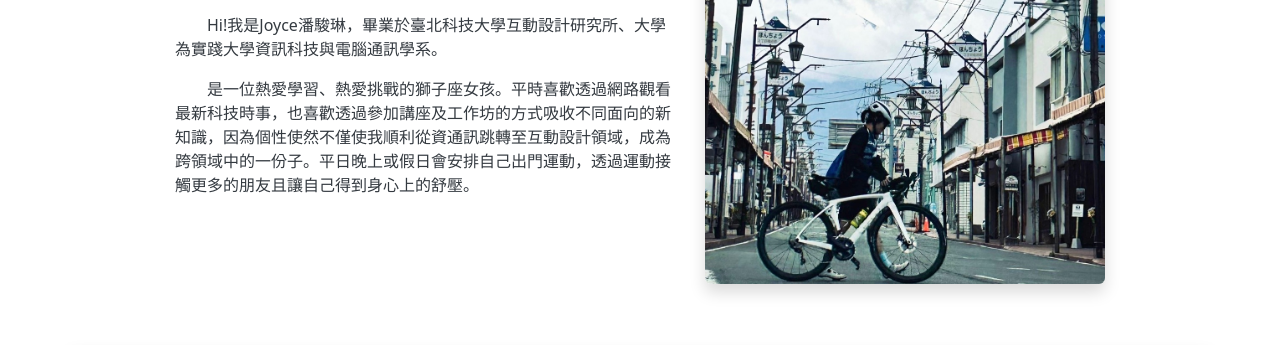
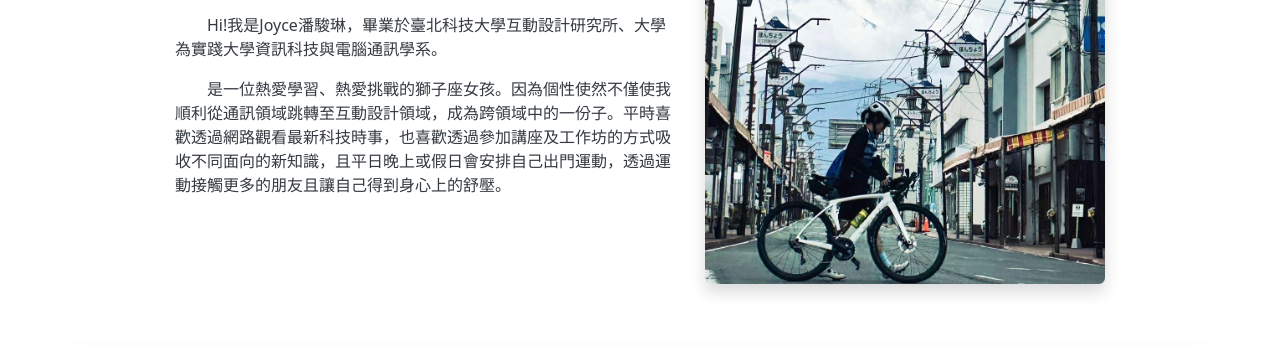
Before and after one commit to wdbps93206/joyce_cvupdate, a website: page index.html in a window 1280 px wide. Shown: the part 989-1334 px from the top of the page. Drawn offline with nearby package versions, Linux system fonts and the light colour scheme.

Commit message:
Add files via upload

```diff
--- a/index.html
+++ b/index.html
@@ -63,7 +63,7 @@
                         <hr class="hr1 mx-auto">
                         <p class="indent-2">Hi!我是Joyce潘駿琳，畢業於臺北科技大學互動設計研究所、大學為實踐大學資訊科技與電腦通訊學系。</p>
                             <p class="indent-2">
-                                是一位熱愛學習、熱愛挑戰的獅子座女孩。平時喜歡透過網路觀看最新科技時事，也喜歡透過參加講座及工作坊的方式吸收不同面向的新知識，因為個性使然不僅使我順利從資通訊跳轉至互動設計領域，成為跨領域中的一份子。平日晚上或假日會安排自己出門運動，透過運動接觸更多的朋友且讓自己得到身心上的舒壓。
+                                是一位熱愛學習、熱愛挑戰的獅子座女孩。因為個性使然不僅使我順利從通訊領域跳轉至互動設計領域，成為跨領域中的一份子。平時喜歡透過網路觀看最新科技時事，也喜歡透過參加講座及工作坊的方式吸收不同面向的新知識，且平日晚上或假日會安排自己出門運動，透過運動接觸更多的朋友且讓自己得到身心上的舒壓。
                             </p>
                     </div>
                 </div>
```
